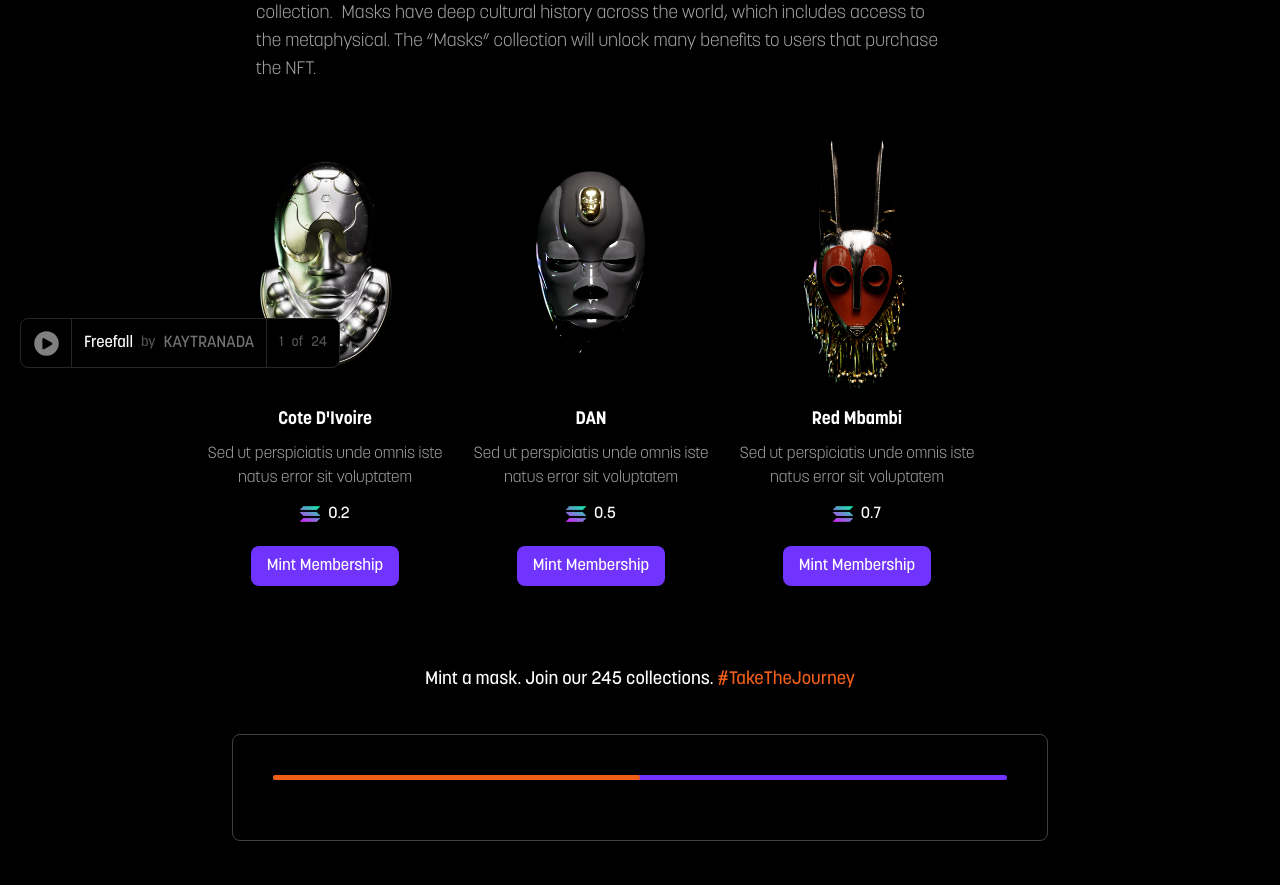
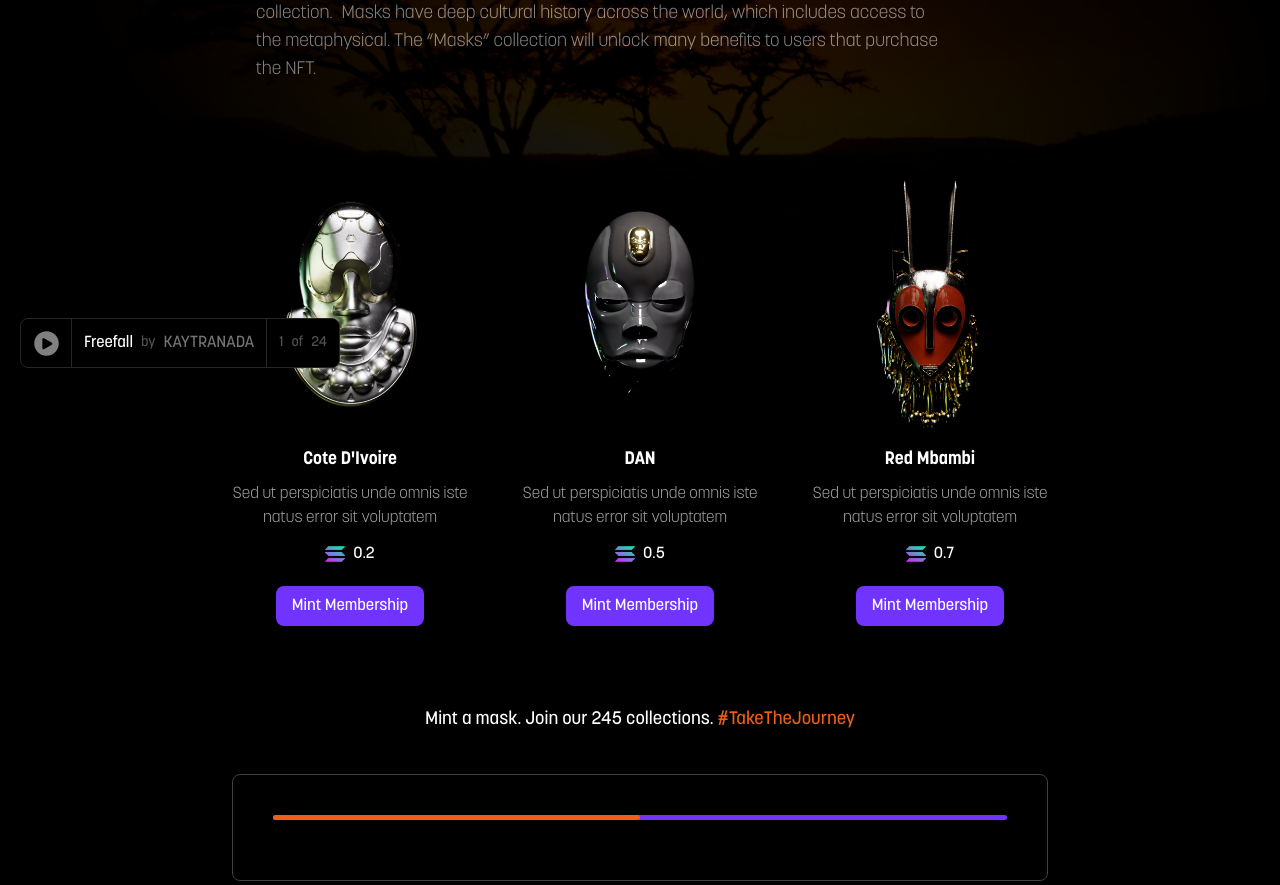
Before and after one commit to diaspora-labs/diaspora-site, a Next.js app: page /mint in a window 1280 px wide. Shown: the part 412-1297 px from the top of the page. Built offline with nearby package versions, Linux system fonts and the light colour scheme.

Commit message:
Fix spacing

```diff
--- a/pages/mint.tsx
+++ b/pages/mint.tsx
@@ -31,7 +31,7 @@ const Mint = () => {
 
   const Mask = ({ url, name, cost, description }) => {
     return (
-      <div className="mx-2 w-[250px] flex-col">
+      <div className="mx-5 w-[250px] flex-col">
         <div className="mb-2">
           <Image width="250" height="250" src={url} />
         </div>
@@ -53,10 +53,10 @@ const Mint = () => {
 
   return (
     <Layout>
-      {/* <div className="fixed inset-0 z-0 w-full bg-roadmap-bg bg-cover"></div> */}
+      <div className="absolute inset-0 z-0 w-full bg-roadmap-bg bg-cover"></div>
 
       <div className="mb-30 mx-auto mt-40 max-w-4xl">
-        <div className="flex flex-col lg:mt-5">
+        <div className="my-10 flex flex-col">
           <div className="mx-auto max-w-3xl">
             <p className="py-8 text-3xl tracking-wide text-white md:text-4xl lg:pt-24">
               Introducing "Masks" NFT pre-mint
@@ -70,7 +70,7 @@ const Mint = () => {
             </p>
           </div>
 
-          <div className="mt-10 flex flex-row flex-wrap">
+          <div className="mx-auto mt-20 flex flex-row flex-wrap">
             {ntfs.map((item) => {
               return <Mask key={item.url} {...item} />
             })}
```
